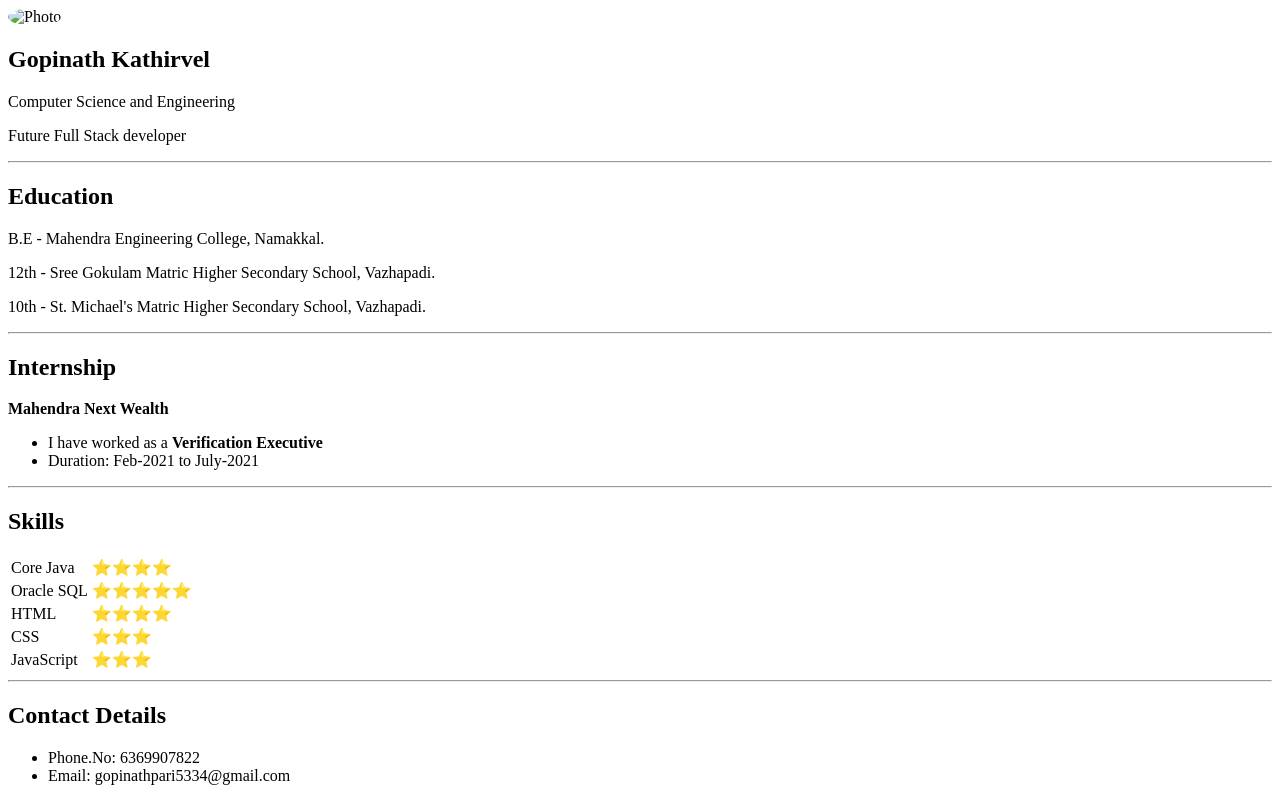
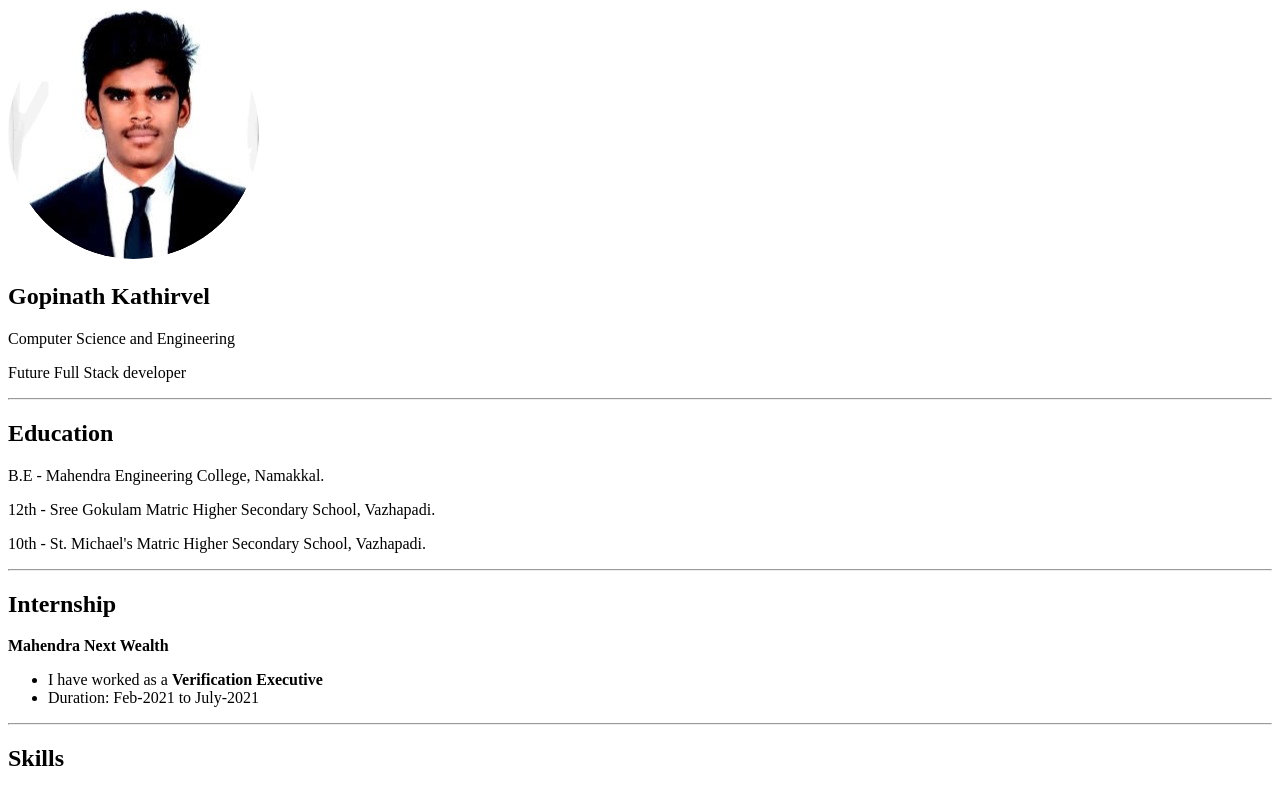
Before and after one commit to Gopinathgopi13/cv, a plain HTML site: page index.html in a window 1280 px wide. Shown: the top 789 px of the page. Drawn offline with Linux system fonts and the light colour scheme; the site is published under a folder, as on GitHub Pages, so addresses that start at the root find nothing.

Commit message:
Update index.html

```diff
--- a/index.html
+++ b/index.html
@@ -12,7 +12,7 @@
     </style>
 </head>
 <body>
-    <img src="/image/fotor_2023-2-20_20_45_39.jpg" alt="Photo">
+    <img src="image/fotor_2023-2-20_20_45_39.jpg" alt="Photo">
     <h2>Gopinath Kathirvel</h2>
     <p>Computer Science and Engineering</p>
     <p>Future Full Stack developer</p>
```
